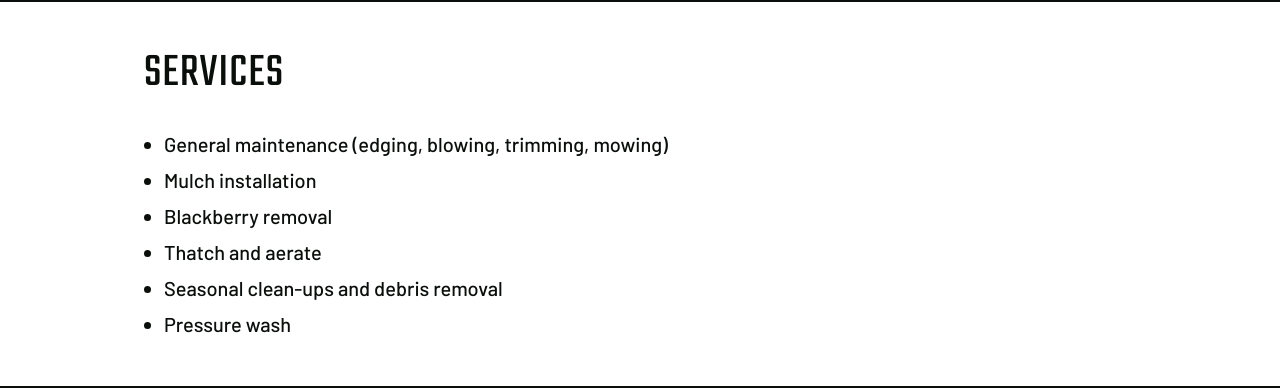
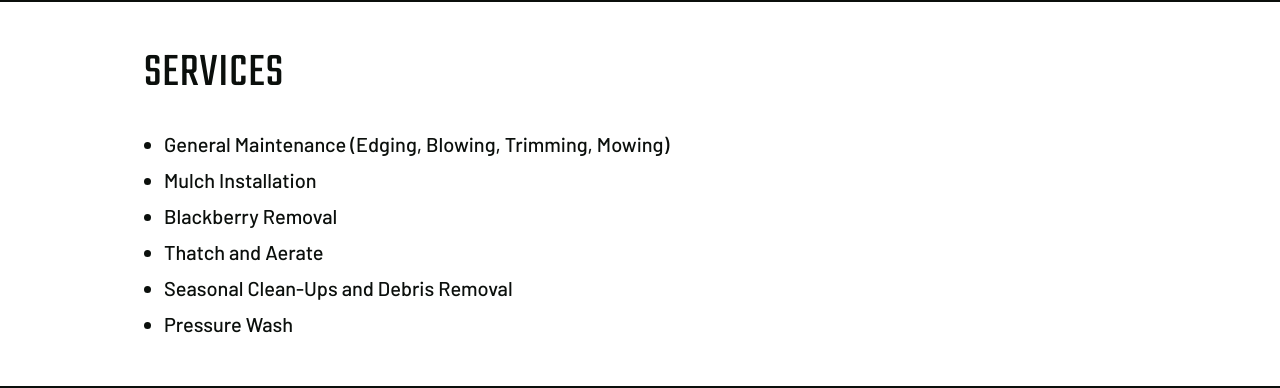
Before and after one commit to RemyCastle/sharkys-lawn-care, a Next.js app: page / in a window 1280 px wide. Shown: the part 740-1128 px from the top of the page. Built offline with nearby package versions, Linux system fonts and the light colour scheme.

Commit message:
fix: title-case service labels, keep and lowercase
Home and Services use the exact printed names. Cover stays the
raster. Work still waits on the attached JPEGs on disk.

Co-authored-by: RemyCastle <RemyCastle@users.noreply.github.com>

```diff
--- a/app/page.tsx
+++ b/app/page.tsx
@@ -40,10 +40,7 @@ export default function HomePage() {
           <h2 className="text-5xl">Services</h2>
           <ul className="mt-8 max-w-xl list-disc space-y-2 pl-5 text-xl font-medium">
             {services.map((service) => (
-              <li key={service.slug}>
-                {service.name}
-                {service.card ? ` (${service.card})` : null}
-              </li>
+              <li key={service.slug}>{service.name}</li>
             ))}
           </ul>
         </div>
--- a/app/services/page.tsx
+++ b/app/services/page.tsx
@@ -14,10 +14,7 @@ export default function ServicesPage() {
         <h1 className="text-6xl">Services</h1>
         <ul className="mt-8 max-w-xl list-disc space-y-2 pl-5 text-xl font-medium">
           {services.map((service) => (
-            <li key={service.slug}>
-              {service.name}
-              {service.card ? ` (${service.card})` : null}
-            </li>
+            <li key={service.slug}>{service.name}</li>
           ))}
         </ul>
         <a href={site.phoneTel} className="cta cta-call mt-10">
--- a/lib/site.ts
+++ b/lib/site.ts
@@ -42,7 +42,7 @@ export const jobPhotos = [
   {
     src: "/work/pressure-wash-siding.jpg",
     alt: "Pressure-wash job: house siding, part washed, part still oxidized",
-    caption: "Pressure wash",
+    caption: "Pressure Wash",
     width: 720,
     height: 540,
   },
@@ -51,32 +51,26 @@ export const jobPhotos = [
 export const services = [
   {
     slug: "general-maintenance",
-    name: "General maintenance",
-    card: "edging, blowing, trimming, mowing",
+    name: "General Maintenance (Edging, Blowing, Trimming, Mowing)",
   },
   {
     slug: "mulch-installation",
-    name: "Mulch installation",
-    card: "",
+    name: "Mulch Installation",
   },
   {
     slug: "blackberry-removal",
-    name: "Blackberry removal",
-    card: "",
+    name: "Blackberry Removal",
   },
   {
     slug: "thatch-aerate",
-    name: "Thatch and aerate",
-    card: "",
+    name: "Thatch and Aerate",
   },
   {
     slug: "seasonal-cleanups",
-    name: "Seasonal clean-ups and debris removal",
-    card: "",
+    name: "Seasonal Clean-Ups and Debris Removal",
   },
   {
     slug: "pressure-wash",
-    name: "Pressure wash",
-    card: "",
+    name: "Pressure Wash",
   },
 ] as const
```
